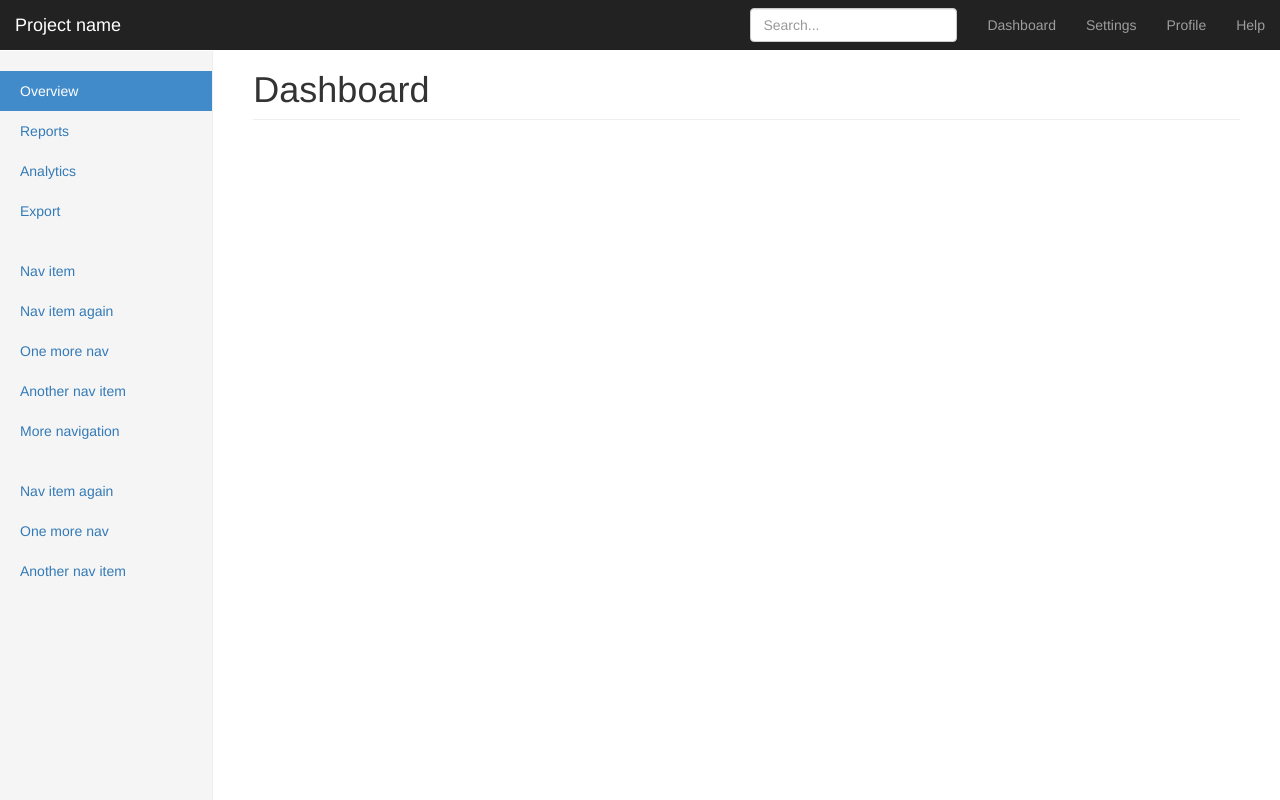
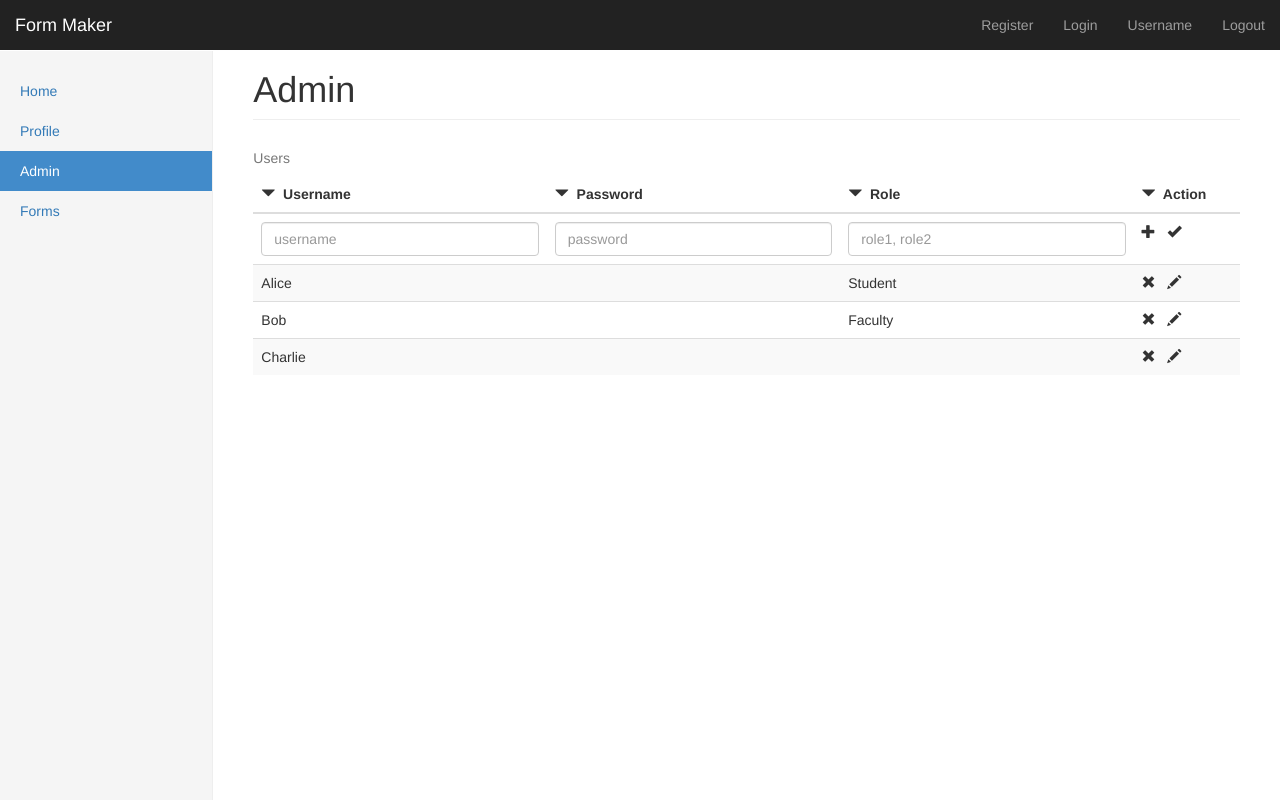
Before and after one commit to mtpeoples/WebDevSpring2016, a website: page public/assignment/admin.html in a window 1280 px wide. Drawn offline with nearby package versions, Linux system fonts and the light colour scheme.

Commit message:
admin page and login, register, profile submit button fix

```diff
--- a/public/assignment/admin.html
+++ b/public/assignment/admin.html
@@ -33,18 +33,15 @@
         <span class="icon-bar"></span>
         <span class="icon-bar"></span>
       </button>
-      <a class="navbar-brand" href="#">Project name</a>
+      <a class="navbar-brand" href="#">Form Maker</a>
     </div>
     <div id="navbar" class="navbar-collapse collapse">
       <ul class="nav navbar-nav navbar-right">
-        <li><a href="#">Dashboard</a></li>
-        <li><a href="#">Settings</a></li>
-        <li><a href="#">Profile</a></li>
-        <li><a href="#">Help</a></li>
+        <li><a href="./register.html">Register</a></li>
+        <li><a href="./login.html">Login</a></li>
+        <li><a href="#">Username</a></li>
+        <li><a href="#">Logout</a></li>
       </ul>
-      <form class="navbar-form navbar-right">
-        <input type="text" class="form-control" placeholder="Search...">
-      </form>
     </div>
   </div>
 </nav>
@@ -53,30 +50,76 @@
   <div class="row">
     <div class="col-sm-3 col-md-2 sidebar">
       <ul class="nav nav-sidebar">
-        <li class="active"><a href="#">Overview <span class="sr-only">(current)</span></a></li>
-        <li><a href="#">Reports</a></li>
-        <li><a href="#">Analytics</a></li>
-        <li><a href="#">Export</a></li>
-      </ul>
-      <ul class="nav nav-sidebar">
-        <li><a href="">Nav item</a></li>
-        <li><a href="">Nav item again</a></li>
-        <li><a href="">One more nav</a></li>
-        <li><a href="">Another nav item</a></li>
-        <li><a href="">More navigation</a></li>
-      </ul>
-      <ul class="nav nav-sidebar">
-        <li><a href="">Nav item again</a></li>
-        <li><a href="">One more nav</a></li>
-        <li><a href="">Another nav item</a></li>
+        <li><a href="./home.html">Home</a></li>
+        <li><a href="./profile.html">Profile</a></li>
+        <li class="active"><a href="#">Admin</a></li>
+        <li><a href="./forms.html">Forms</a></li>
       </ul>
     </div>
     <div class="col-sm-9 col-sm-offset-3 col-md-10 col-md-offset-2 main">
-      <h1 class="page-header">Dashboard</h1>
-    </div>
+      <h1 class="page-header">Admin</h1>
+      <table class="table table-striped">
+        <caption>Users</caption>
+        <thead>
+        <tr>
+          <th>
+            <i class="glyphicon glyphicon-triangle-bottom"></i>&nbsp;
+            Username
+          </th>
+          <th>
+            <i class="glyphicon glyphicon-triangle-bottom"></i>&nbsp;
+            Password
+          </th>
+          <th>
+            <i class="glyphicon glyphicon-triangle-bottom"></i>&nbsp;
+            Role
+          </th>
+          <th><i class="glyphicon glyphicon-triangle-bottom"></i>&nbsp;
+            Action
+          </th>
+        </tr>
+        <tr>
+          <td><input type="text" class="form-control" placeholder="username"></td>
+          <td><input type="text" class="form-control" placeholder="password"></td>
+          <td><input type="text" class="form-control" placeholder="role1, role2"></td>
+          <td>
+            <i class="glyphicon glyphicon-plus"></i>&nbsp;&nbsp;
+            <i class="glyphicon glyphicon-ok"></i>
+          </td>
+        </tr>
+        </thead>
+        <tbody>
+          <tr>
+            <td>Alice</td>
+            <td></td>
+            <td>Student</td>
+            <td>
+              <i class="glyphicon glyphicon-remove"></i>&nbsp;&nbsp;
+              <i class="glyphicon glyphicon-pencil"></i>
+            </td>
+          </tr>
+          <tr>
+            <td>Bob</td>
+            <td></td>
+            <td>Faculty</td>
+            <td>
+              <i class="glyphicon glyphicon-remove"></i>&nbsp;&nbsp;
+              <i class="glyphicon glyphicon-pencil"></i>
+            </td>
+          </tr>
+          <tr>
+            <td>Charlie</td>
+            <td></td>
+            <td></td>
+            <td>
+              <i class="glyphicon glyphicon-remove"></i>&nbsp;&nbsp;
+              <i class="glyphicon glyphicon-pencil"></i>
+            </td>
+          </tr>
+        </tbody>
+      </table>
   </div>
 </div>
-
 <!-- Bootstrap core JavaScript
 ================================================== -->
 <!-- Placed at the end of the document so the pages load faster -->
--- a/public/assignment/styles/login.css
+++ b/public/assignment/styles/login.css
@@ -1,4 +1,4 @@
-.main .form-group button {
+.main .form-group a {
     width: 100%;
 }
 
--- a/public/assignment/styles/profile.css
+++ b/public/assignment/styles/profile.css
@@ -1,4 +1,4 @@
-.main .form-group button {
+.main .form-group a {
     width: 100%;
 }
 
--- a/public/assignment/styles/register.css
+++ b/public/assignment/styles/register.css
@@ -1,4 +1,4 @@
-.main .form-group button {
+.main .form-group a {
     width: 100%;
 }
 
```
Also changed, not shown: public/assignment/login.html (+1 -1 lines), public/assignment/profile.html (+1 -1 lines), public/assignment/register.html (+1 -1 lines).
